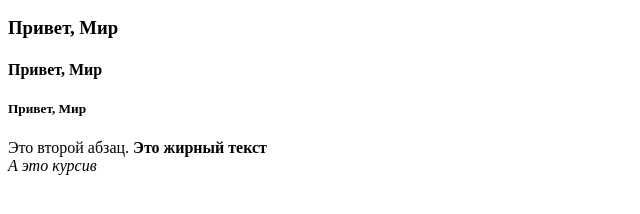
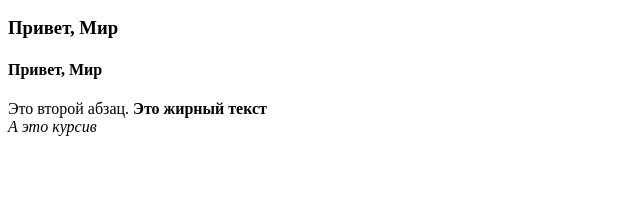
Before and after one commit to Gogoboot/Skillfacktory, a plain HTML site: page index.html in a window 1280 px wide. Shown: the part 96-310 px from the top of the page, without its empty margins (0-640 px from the left). Drawn offline with Linux system fonts and the light colour scheme.

Commit message:
two commit

```diff
--- a/index.html
+++ b/index.html
@@ -8,7 +8,6 @@
 			<h2> Привет, Мир </h2>
 				<h3> Привет, Мир </h3>
 					<h4> Привет, Мир </h4>
-						<h5> Привет, Мир </h5>
 		<p> Это второй абзац.
 				<strong>Это жирный текст</strong><br>
 
```
